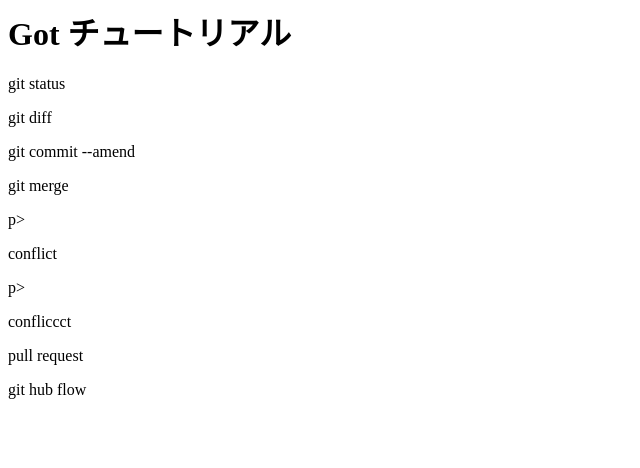
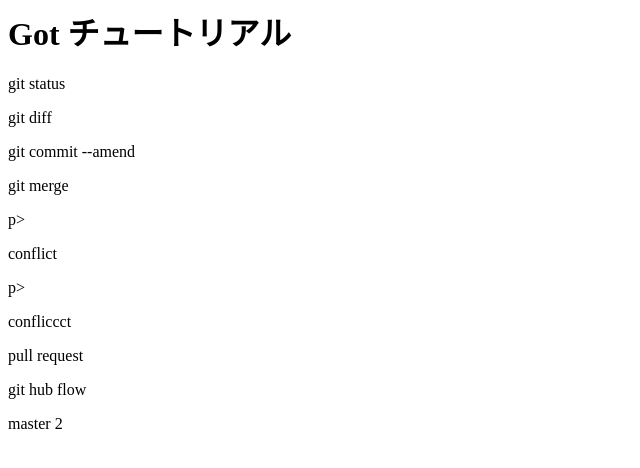
Before and after one commit to sumichihi/git_tutorial, a plain HTML site: page index.html in a window 1280 px wide. Shown: the full height of the page, 0-640 px from the left. Drawn offline with Linux system fonts and the light colour scheme.

Commit message:
master 2 added

```diff
--- a/index.html
+++ b/index.html
@@ -7,3 +7,4 @@
 <p>confliccct</p>
 <p>pull request</p>
 <p>git hub flow</p>
+<p>master 2</p>
```
Also changed, not shown: master2.html (added, +1 -0 lines).
